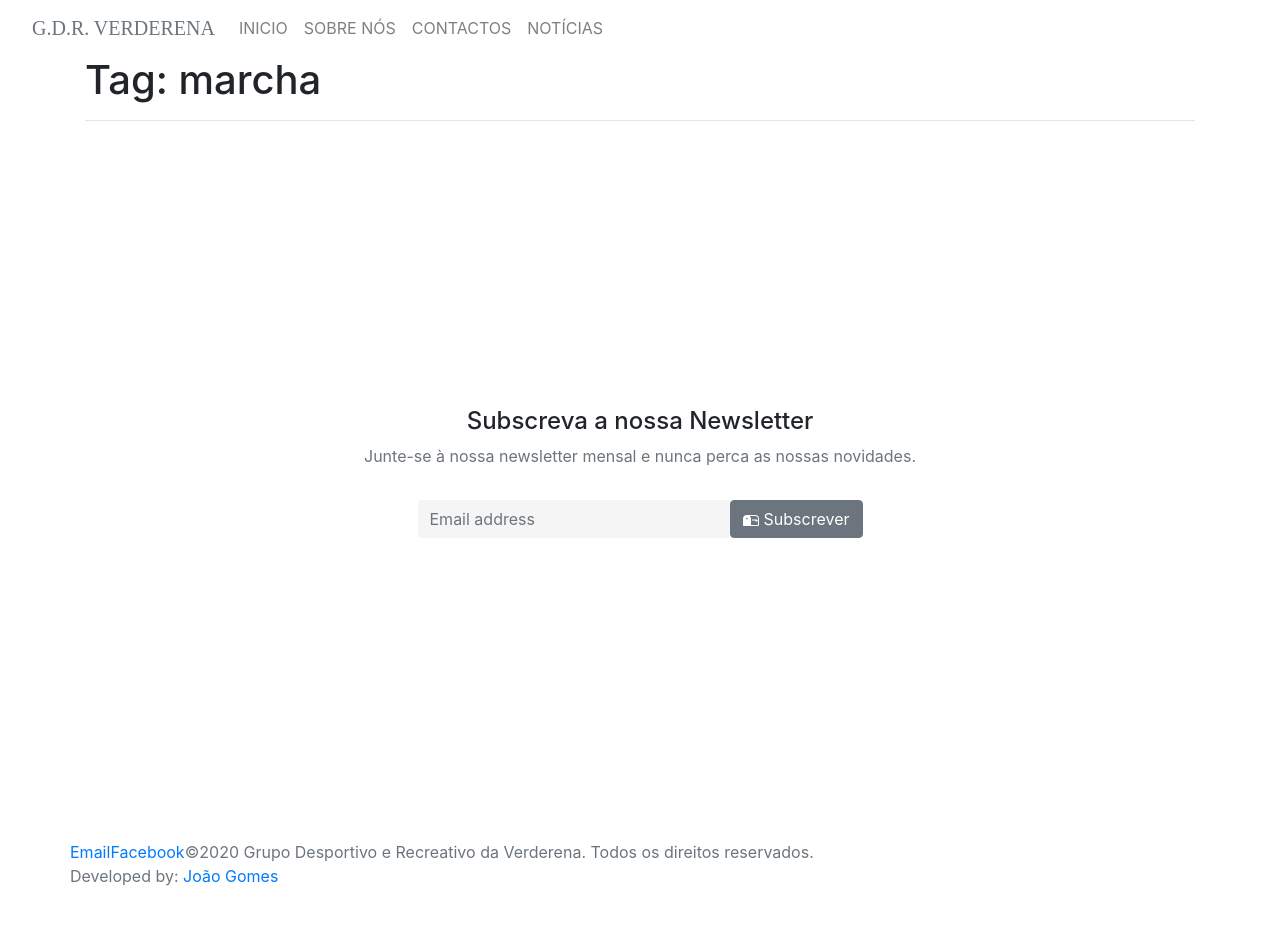
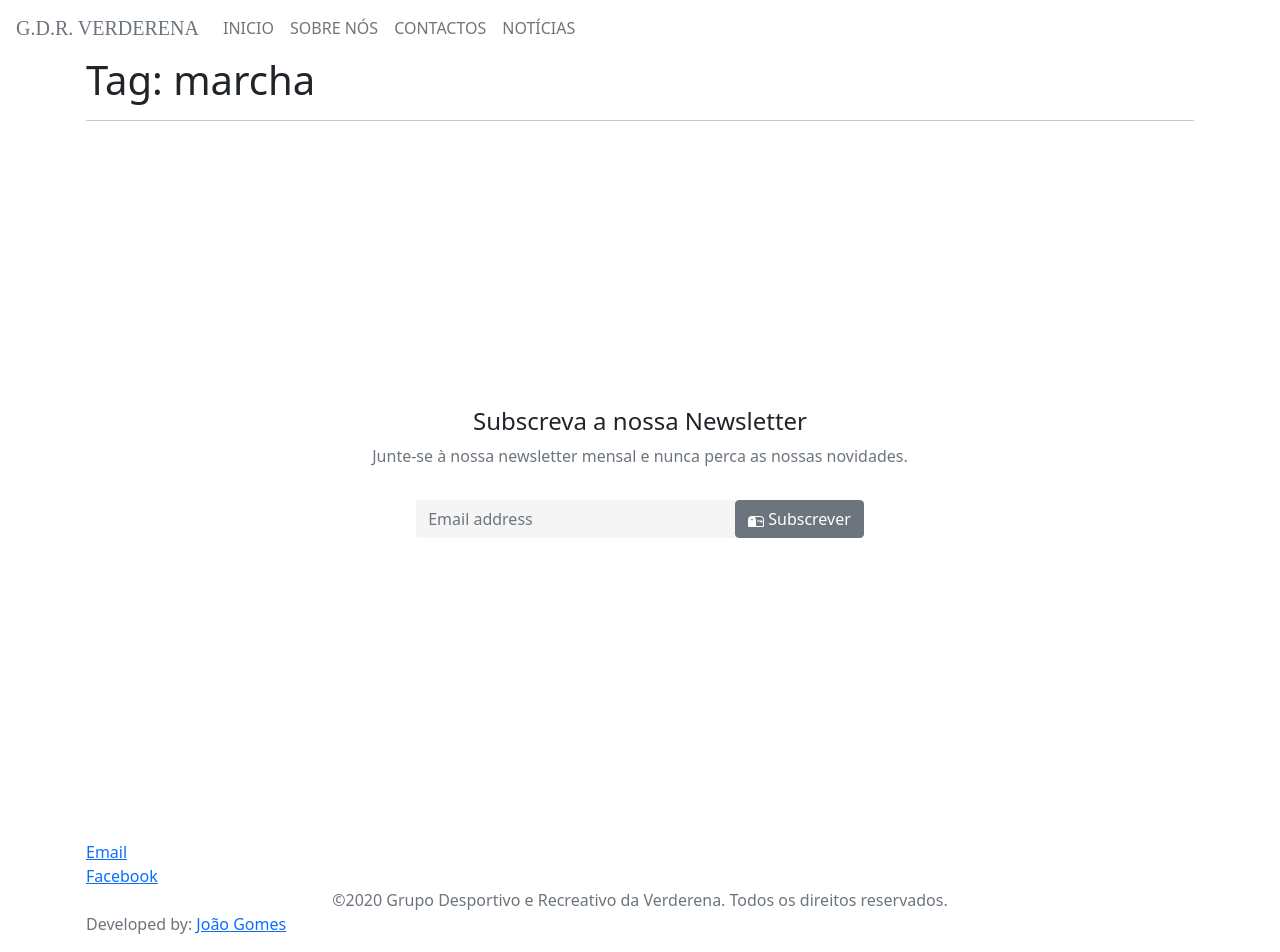
Before and after one commit to GDR-Verderena/gdr-verderena.github.io, a Jekyll site: the page built from tag/marcha.md, in a window 1280 px wide. Built offline with Jekyll 4.4.1, drawn with Linux system fonts in a browser that asks for light colours; some web fonts are replaced; before the commit the page ends 904 px from its top, so only the background shows below that.

Commit message:
Update default.html

```diff
--- a/_layouts/default.html
+++ b/_layouts/default.html
@@ -38,8 +38,9 @@
 
   <link rel="stylesheet" type="text/css" href="/css/main.css">
   <!-- Compiled and minified CSS -->
-  <link rel="stylesheet" href="https://stackpath.bootstrapcdn.com/bootstrap/4.5.2/css/bootstrap.min.css" integrity="sha384-JcKb8q3iqJ61gNV9KGb8thSsNjpSL0n8PARn9HuZOnIxN0hoP+VmmDGMN5t9UJ0Z" crossorigin="anonymous">
-  <link rel="stylesheet" href="https://stackpath.bootstrapcdn.com/font-awesome/4.7.0/css/font-awesome.min.css" integrity="sha384-wvfXpqpZZVQGK6TAh5PVlGOfQNHSoD2xbE+QkPxCAFlNEevoEH3Sl0sibVcOQVnN" crossorigin="anonymous">
+  <!-- CSS only -->
+  <link rel="stylesheet" href="https://stackpath.bootstrapcdn.com/bootstrap/5.0.0-alpha1/css/bootstrap.min.css" integrity="sha384-r4NyP46KrjDleawBgD5tp8Y7UzmLA05oM1iAEQ17CSuDqnUK2+k9luXQOfXJCJ4I" crossorigin="anonymous">
+
   <link href="https://fonts.googleapis.com/icon?family=Material+Icons" rel="stylesheet">
   <link href="https://unpkg.com/aos@2.3.1/dist/aos.css" rel="stylesheet">
 
@@ -131,8 +132,10 @@
 
   <!-- Compiled and minified JavaScript -->
 <script src="https://code.jquery.com/jquery-3.5.1.slim.min.js" integrity="sha384-DfXdz2htPH0lsSSs5nCTpuj/zy4C+OGpamoFVy38MVBnE+IbbVYUew+OrCXaRkfj" crossorigin="anonymous"></script>
-<script src="https://cdn.jsdelivr.net/npm/popper.js@1.16.1/dist/umd/popper.min.js" integrity="sha384-9/reFTGAW83EW2RDu2S0VKaIzap3H66lZH81PoYlFhbGU+6BZp6G7niu735Sk7lN" crossorigin="anonymous"></script>
-<script src="https://stackpath.bootstrapcdn.com/bootstrap/4.5.2/js/bootstrap.min.js" integrity="sha384-B4gt1jrGC7Jh4AgTPSdUtOBvfO8shuf57BaghqFfPlYxofvL8/KUEfYiJOMMV+rV" crossorigin="anonymous"></script>
+<!-- JavaScript and dependencies -->
+<script src="https://cdn.jsdelivr.net/npm/popper.js@1.16.0/dist/umd/popper.min.js" integrity="sha384-Q6E9RHvbIyZFJoft+2mJbHaEWldlvI9IOYy5n3zV9zzTtmI3UksdQRVvoxMfooAo" crossorigin="anonymous"></script>
+ <script src="https://stackpath.bootstrapcdn.com/bootstrap/5.0.0-alpha1/js/bootstrap.min.js" integrity="sha384-oesi62hOLfzrys4LxRF63OJCXdXDipiYWBnvTl9Y9/TRlw5xlKIEHpNyvvDShgf/" crossorigin="anonymous"></script>
+
 <script src="https://unpkg.com/aos@2.3.1/dist/aos.js"></script>
 <script async defer crossorigin="anonymous" src="https://connect.facebook.net/en_US/sdk.js"></script>
 <script src="/js/index.js"></script>
```
